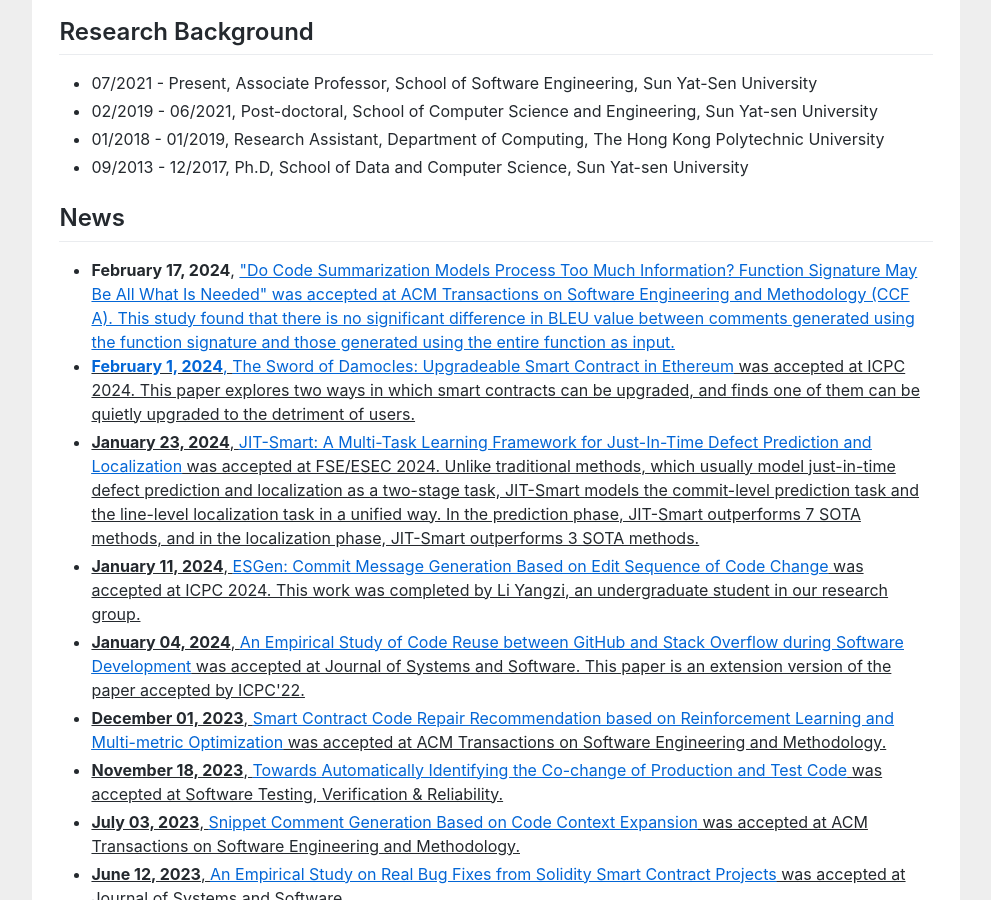
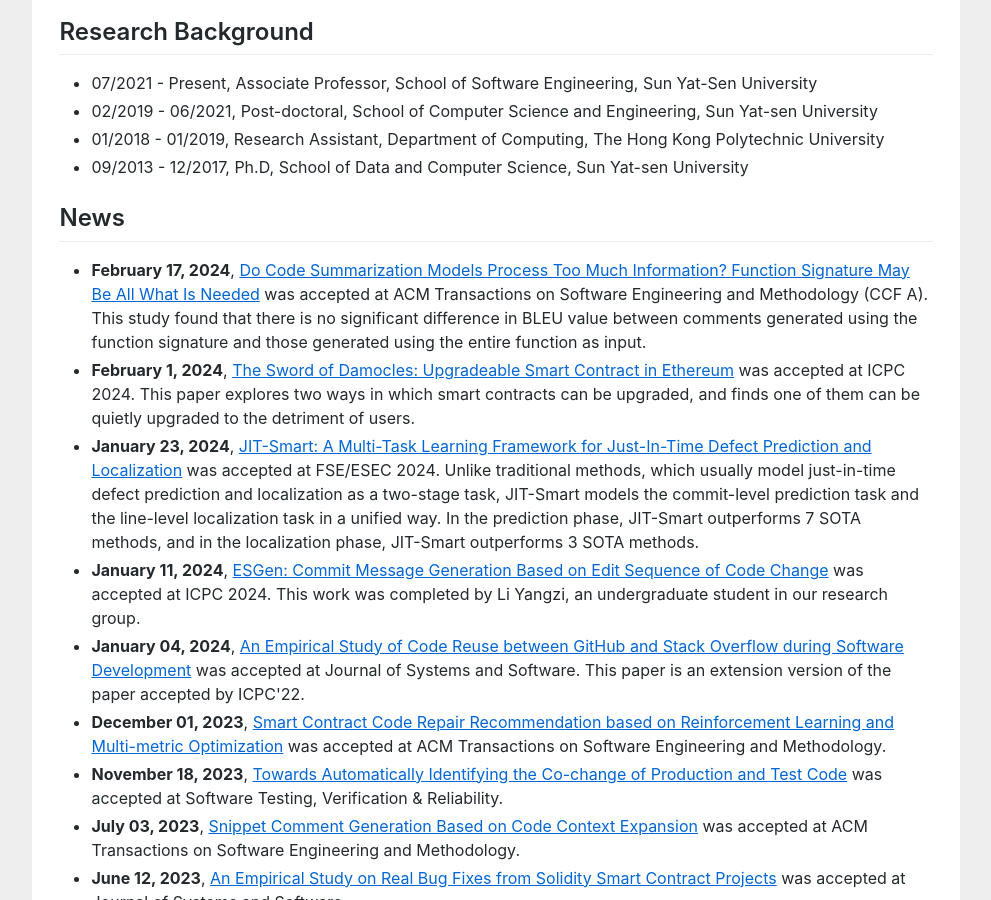
Before and after one commit to huangyuan-hy/huangyuan-hy.github.io, a Jekyll site: the page index.html, which Jekyll copies as it is, in a window 1280 px wide and 900 px high, scrolled down 617 px. Shown: the whole window, without its empty margins (144-1135 px from the left). Built offline with Jekyll 4.4.1, drawn with Linux system fonts in a browser that asks for light colours.

Commit message:
Update index.html

```diff
--- a/index.html
+++ b/index.html
@@ -94,7 +94,7 @@ gtag('config', 'UA-158965281-1');
 				<h2>News</h2>
 					<ul>
 
-						<li><b>February 17, 2024</b>, <a href=""><u>"Do Code Summarization Models Process Too Much Information? Function Signature May Be All What Is Needed" was accepted at ACM Transactions on Software Engineering and Methodology (CCF A). This study found that there is no significant difference in BLEU value between comments generated using the function signature and those generated using the entire function as input.</li>
+						<li><b>February 17, 2024</b>, <a href=""><u>Do Code Summarization Models Process Too Much Information? Function Signature May Be All What Is Needed</u></a> was accepted at ACM Transactions on Software Engineering and Methodology (CCF A). This study found that there is no significant difference in BLEU value between comments generated using the function signature and those generated using the entire function as input.</li>
 						<li><b>February 1, 2024</b>,  <a href=""><u>The Sword of Damocles: Upgradeable Smart Contract in Ethereum</u></a> was accepted at ICPC 2024. This paper explores two ways in which smart contracts can be upgraded, and finds one of them can be quietly upgraded to the detriment of users.</li>
 						<li><b>January 23, 2024</b>,  <a href=""><u>JIT-Smart: A Multi-Task Learning Framework for Just-In-Time Defect Prediction and Localization</u></a> was accepted at FSE/ESEC 2024. Unlike traditional methods, which usually model just-in-time defect prediction and localization as a two-stage task, JIT-Smart models the commit-level prediction task and the line-level localization task in a unified way. In the prediction phase, JIT-Smart outperforms 7 SOTA methods, and in the localization phase, JIT-Smart outperforms 3 SOTA methods.</li>
 						<li><b>January 11, 2024</b>,  <a href=""><u>ESGen: Commit Message Generation Based on Edit Sequence of Code Change</u></a> was accepted at ICPC 2024. This work was completed by Li Yangzi, an undergraduate student in our research group. </li>
@@ -148,7 +148,7 @@ empirical study to learn how programmers reuse code on <a href="https://stackove
 <li><u>Yuan Huang</u>, Xiangping Chen, Kai Hong, Zibin Zheng, Code Review Knowledge Perception: Fusing Multi-Features for Salient-Class Location, IEEE Transactions on Software Engineering (TSE <a href="" style="color:red;">  </a>), 2021. <a href="https://ieeexplore.ieee.org/abstract/document/9186620">[PDF]</a> </li>
 <li><u>Yuan Huang</u>, Junhuai Shu, Xiangping Chen, Xiapu Luo, Zibin Zheng, A comparative study on method comment and inline comment, ACM Transactions on Software Engineering and Methodology (TOSEM <a href="" style="color:red;">  </a>), 2023. <a href="https://dl.acm.org/doi/pdf/10.1145/3582570">[PDF]</a> </li>
 <li>Hanyang Guo, Xiangping Chen, <u>Yuan Huang</u>, Yanlin Wang, Zibin Zheng. Snippet Comment Generation Based on Code Context Expansion. ACM Transactions on Software Engineering and Methodology, (TOSEM <a href="" style="color:red;">  </a>), 2023. <a href="">[PDF]</a></li>
-<li>Ding Xi, Peng Rui, Chen Xiangping, <li><u>Yuan Huang</u>, Bian Jing, Zheng Zibin. Do Code Summarization Models Process Too Much Information? Function Signature May Be All What Is Needed. ACM Transactions on Software Engineering and Methodology, (TOSEM <a href="" style="color:red;">  </a>), 2024. <a href="">[PDF]</a></li>
+<li>Ding Xi, Peng Rui, Chen Xiangping, <u>Yuan Huang</u>, Bian Jing, Zheng Zibin. Do Code Summarization Models Process Too Much Information? Function Signature May Be All What Is Needed. ACM Transactions on Software Engineering and Methodology, (TOSEM <a href="" style="color:red;">  </a>), 2024. <a href="">[PDF]</a></li>
 <li><u>Yuan Huang</u>, Xinyu Hu, Xiangping Chen, Yingfei Xiong, and Zibin Zheng. Learning code context information to predict comment locations. IEEE Transactions on Reliability (TR <a href="" style="color:red;">  </a>), 2020. <a href="https://ieeexplore.ieee.org/abstract/document/8809910">[PDF]</a></li>
 <li><u>Yuan Huang</u>, Xingjian Liang, Xiapu Luo, Xiangping Chen, Zibin Zheng, Xiaocong Zhou, Reviewing Rounds Prediction for Code Patches, Empirical Software Engineering (EMSE <a href="" style="color:red;">  </a>), 2022. <a href="https://link.springer.com/article/10.1007/s10664-021-10035-z">[PDF]</a></li>
 <li><u>Yuan Huang</u>, Jinbo Huang, Xiangping Chen, Kunning He, Xiaocong Zhou, BCGen: A Comment Generation Method for Bytecode , Automated Software Engineering (ASE Journal <a href="" style="color:red;">  </a>), 2022. <a href="https://link.springer.com/article/10.1007/s10515-022-00374-6">[PDF]</a></li>
```
